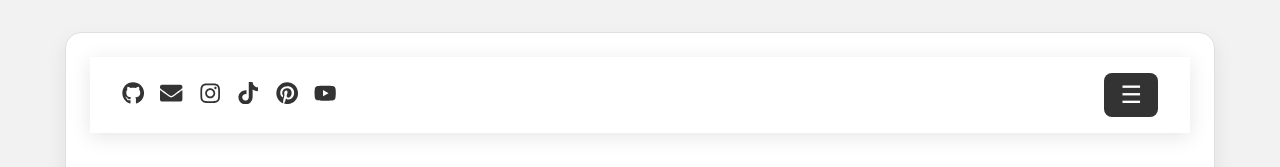
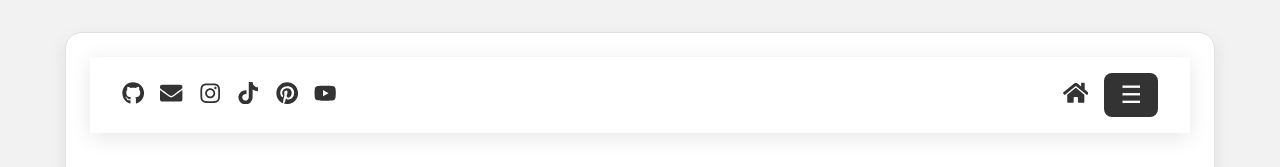
Before and after one commit to alexisbernt/Portfolio, a React (Create React App) app in the folder lexi-portfolio/: page / in a window 1280 px wide. Shown: the top 167 px of the page. Built offline with nearby package versions, Linux system fonts and the light colour scheme.

Commit message:
Added home button to nav bar

```diff
--- a/lexi-portfolio/src/Navbar.js
+++ b/lexi-portfolio/src/Navbar.js
@@ -1,7 +1,7 @@
 import { Link } from 'react-router-dom';
 import { Canvas } from '@react-three/fiber';
 import { OrbitControls } from '@react-three/drei';
-import { FaGithub, FaInstagram, FaTiktok, FaPinterest, FaYoutube, FaEnvelope } from "react-icons/fa";
+import { FaGithub, FaInstagram, FaTiktok, FaPinterest, FaYoutube, FaEnvelope, FaHome } from "react-icons/fa";
 import './css/Navbar.css';
 import { useState } from 'react';
 
@@ -35,7 +35,11 @@ function Navbar() {
         <a href="https://youtube.com/" target="_blank" rel="noopener noreferrer"><FaYoutube /></a>
       </div>
 
-      {/* RIGHT: 3D Dropdown */}
+      {/* RIGHT: Home + 3D Dropdown */}
+      <div className="right-menu">
+        <Link to="/" className="home-icon">
+          <FaHome />
+        </Link>
         <div className="dropdown-container">
           <button className="dropdown-toggle" onClick={() => setMenuOpen(!menuOpen)}>
             ☰
@@ -54,6 +58,7 @@ function Navbar() {
             </div>
           )}
         </div>
+      </div>
     </nav>
   );
 }
--- a/lexi-portfolio/src/css/Navbar.css
+++ b/lexi-portfolio/src/css/Navbar.css
@@ -100,3 +100,21 @@ h1, h2, h3 {
   from { opacity: 0; transform: translateY(-10px); }
   to { opacity: 1; transform: translateY(0); }
 }
+
+/* RIGHT MENU */
+.right-menu {
+  display: flex;
+  align-items: center;
+  gap: 1rem;
+}
+
+/* Home icon */
+.home-icon {
+  font-size: 1.6rem;
+  color: #333;
+  transition: color 0.3s ease, transform 0.2s ease;
+}
+.home-icon:hover {
+  color: #2563eb;
+  transform: translateY(-2px);
+}
```
Lines whose indentation alone changed are shown as unchanged.
